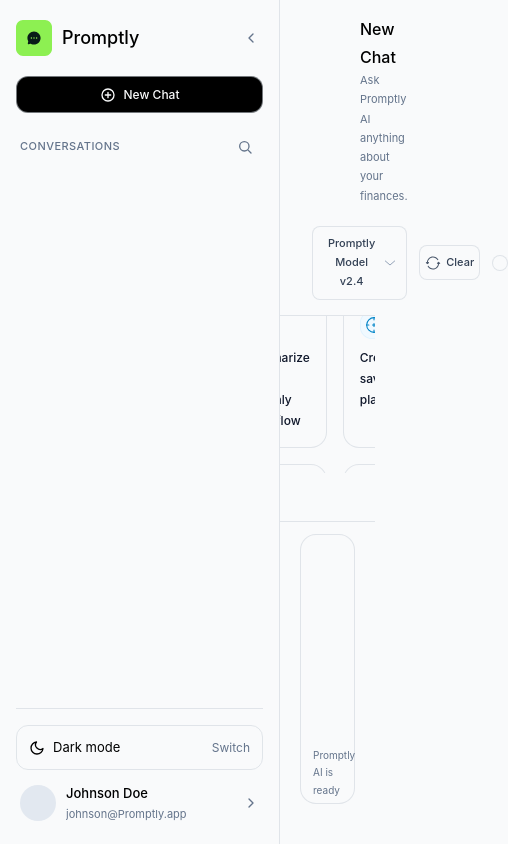
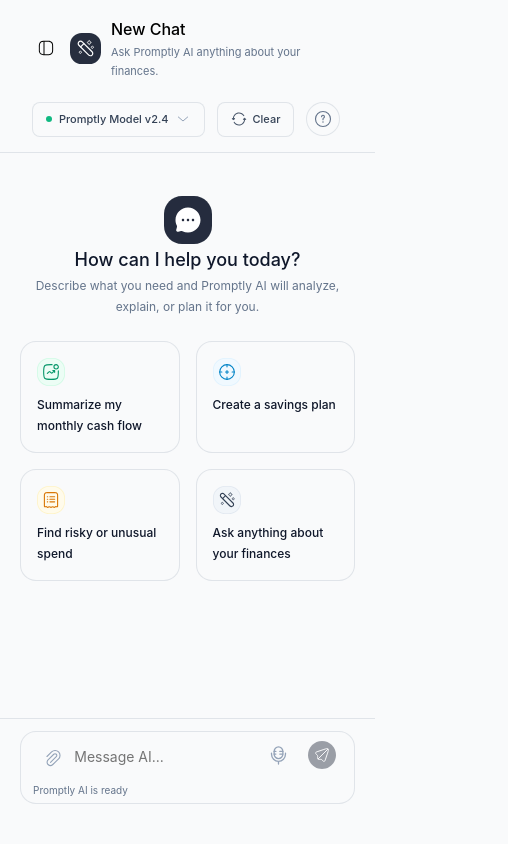
Before and after one commit to aleehan/promptly.ai, a React (Vite) app: page / in a window 390 px wide. Shown: the whole page, 508 px wide, since content can reach past the window. Built offline with nearby package versions, Linux system fonts and the light colour scheme; a web font is replaced by a local one.

Commit message:
fix: fix the mobile adaptive

```diff
--- a/package.json
+++ b/package.json
@@ -5,6 +5,8 @@
   "type": "module",
   "scripts": {
     "dev": "vite",
+    "server": "node --watch --env-file=server/.env server/index.js",
+    "dev:all": "concurrently -n web,api -c cyan,green \"npm run dev\" \"npm run server\"",
     "build": "vite build",
     "lint": "oxlint",
     "preview": "vite preview"
@@ -27,6 +29,7 @@
     "@types/react": "^19.2.18",
     "@types/react-dom": "^19.2.4",
     "@vitejs/plugin-react": "^6.1.0",
+    "concurrently": "^10.0.6",
     "oxlint": "^1.79.0",
     "vite": "^8.2.2"
   }
--- a/src/App.jsx
+++ b/src/App.jsx
@@ -5,14 +5,34 @@
 import MessageList from "./components/Chat/MessageList.jsx";
 import useChats from "./hooks/useChats.js";
 import Sidebar from "./components/Sidebar/Sidebar.jsx";
+import useMediaQuery from "./hooks/useMediaQuery.js";
 
 
 const App = () => {
 
     const { chats, activeChat, activeChatId, sendMessage, updatedHeaderTitle, clearActiveChat, updatedChatIcon, selectChat, deleteChat } = useChats()
 
-    const [isSidebarOpen, setIsSidebarOpen] = useState(true);
+    const [isSidebarOpen, setIsSidebarOpen] = useState(() => !window.matchMedia('(max-width: 768px)').matches);
     const toggleSidebar = () => setIsSidebarOpen((prev) => !prev);
+    const isMobile = useMediaQuery('(max-width: 768px)');
+
+    useEffect(() => {
+        setIsSidebarOpen(!isMobile);
+    }, [isMobile]);
+
+    const closeSidebarOnMobile = () => {
+        if (isMobile) setIsSidebarOpen(false);
+    };
+
+    const handleSelectChat = (id) => {
+        selectChat(id);
+        closeSidebarOnMobile();
+    };
+
+    const handleNewChat = () => {
+        clearActiveChat();
+        closeSidebarOnMobile();
+    };
 
     const [isDarkMode, setIsDarkMode] = useState(() => {
         try {
@@ -38,13 +58,16 @@
             <Sidebar
                 chats={chats}
                 activeChatId={activeChatId}
-                onSelectChat={selectChat}
-                onNewChat={clearActiveChat}
+                onSelectChat={handleSelectChat}
+                onNewChat={handleNewChat}
                 isOpen={isSidebarOpen}
                 onToggle={toggleSidebar}
                 isDarkMode={isDarkMode}
                 toggleDarkMode={toggleDarkMode}
             />
+            {isMobile && isSidebarOpen && (
+                <div className="sidebar-backdrop" onClick={toggleSidebar} />
+            )}
             <div className="app-main">
                 <Header updatedHeaderTitle={updatedHeaderTitle}
                         onDeleteChat={deleteChat}
--- /dev/null
+++ b/src/hooks/useMediaQuery.js
@@ -0,0 +1,17 @@
+import { useState, useEffect } from 'react';
+
+const useMediaQuery = (query) => {
+    const [matches, setMatches] = useState(() => window.matchMedia(query).matches);
+
+    useEffect(() => {
+        const mql = window.matchMedia(query);
+        const onChange = (e) => setMatches(e.matches);
+
+        mql.addEventListener('change', onChange);
+        return () => mql.removeEventListener('change', onChange); // cleanup
+    }, [query]);
+
+    return matches;
+};
+
+export default useMediaQuery;
--- a/src/styles/components/message.css
+++ b/src/styles/components/message.css
@@ -4,14 +4,16 @@
     width: auto;
     max-width: min(720px, 85%);
     min-width: 0;
-    margin: 20px 208px;
+    margin: 0;
+    margin-block: 8px;
     font-size: 14px;
     font-weight: 400;
 }
 
 .message[data-role="user"] {
-    margin-left: auto;
+    align-self: flex-end;
 }
+
 
 .message-bubble {
     min-width: 0;
@@ -20,6 +22,7 @@
 .message[data-role="user"] .message-bubble_content {
     display: flex;
     justify-content: flex-end;
+    overflow-wrap: anywhere;
     border-radius: 16px;
     color: var(--color-white-for-text);
     padding: 12px 16px;
@@ -28,11 +31,11 @@
 
 .message-bubble_timestamp {
     font-size: 10px;
-    margin-left: auto;
+    align-self: flex-end;
 }
 
 .message[data-role="assistant"] {
-    margin-right: auto;
+    align-self: flex-start;
 }
 
 .message[data-role="assistant"] .message-bubble_content {
@@ -121,12 +124,6 @@
     font-weight: 600;
 }
 
-/* Скрыть полосу прокрутки, как для блоков кода */
-.markdown-table-wrapper {
-    scrollbar-width: none;
-    -ms-overflow-style: none;
-}
-
 .markdown-table-wrapper::-webkit-scrollbar {
     display: none;
 }
@@ -146,14 +143,10 @@
 .message-bubble_content pre {
     overflow-x: auto;
     max-width: 100%;
-}
-
-.message-bubble_content pre {
     background-color: var(--color-dark-alternate-for-text);
     color: var(--color-white);
     border-radius: 12px;
     padding: 16px;
-    overflow-x: auto;
     font-size: 13px;
     line-height: 1.5;
     margin-block: 12px;
@@ -181,14 +174,8 @@
 .message-bubble_content > *:first-child { margin-top: 0; }
 .message-bubble_content > *:last-child { margin-bottom: 0; }
 
-@media (max-width: 1300px) {
+@media (max-width: 768px) {
     .message {
-        margin-inline: 70px;
+        max-width: 92%;
     }
 }
-
-@media (max-width: 800px) {
-    .message {
-        margin-inline: 40px;
-    }
-}
--- a/src/styles/components/sidebar.css
+++ b/src/styles/components/sidebar.css
@@ -268,3 +268,28 @@
     color: var(--color-dark-gray);
     padding: 8px 4px;
 }
+
+.sidebar-backdrop {
+    position: fixed;
+    inset: 0;
+    background-color: rgba(0, 0, 0, 0.45);
+    z-index: 90;
+}
+
+@media (max-width: 768px) {
+    .sidebar {
+        position: fixed;
+        top: 0;
+        left: 0;
+        height: 100dvh;
+        width: min(280px, 85vw);
+        z-index: 100;
+        box-shadow: 0 0 40px rgba(0, 0, 0, 0.25);
+    }
+
+    .sidebar--closed {
+        transform: translateX(-100%);
+        margin-left: 0;
+        box-shadow: none;
+    }
+}
```
Also changed, not shown: 1 other file (tests, documents, lock files or other folders).
